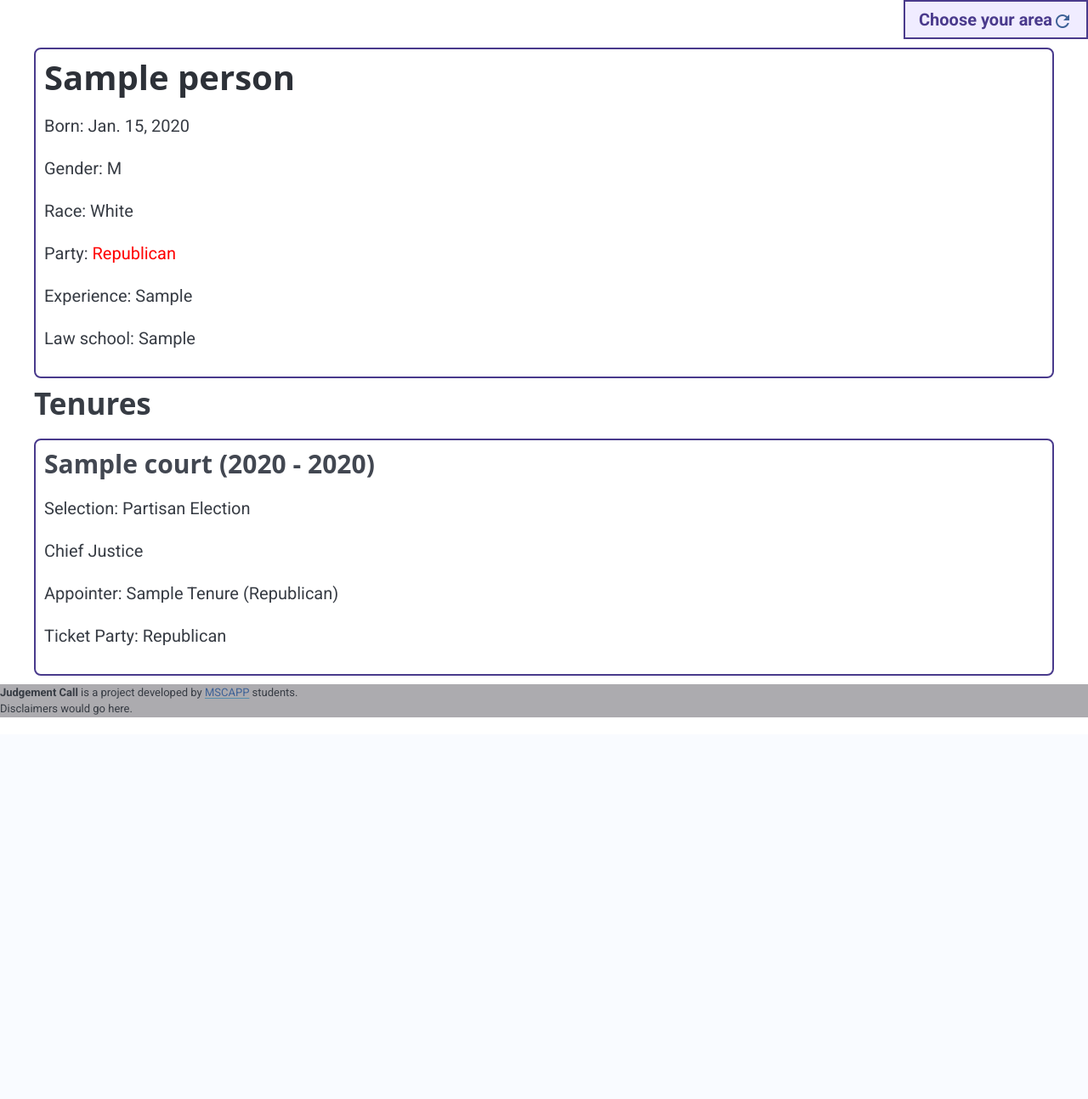
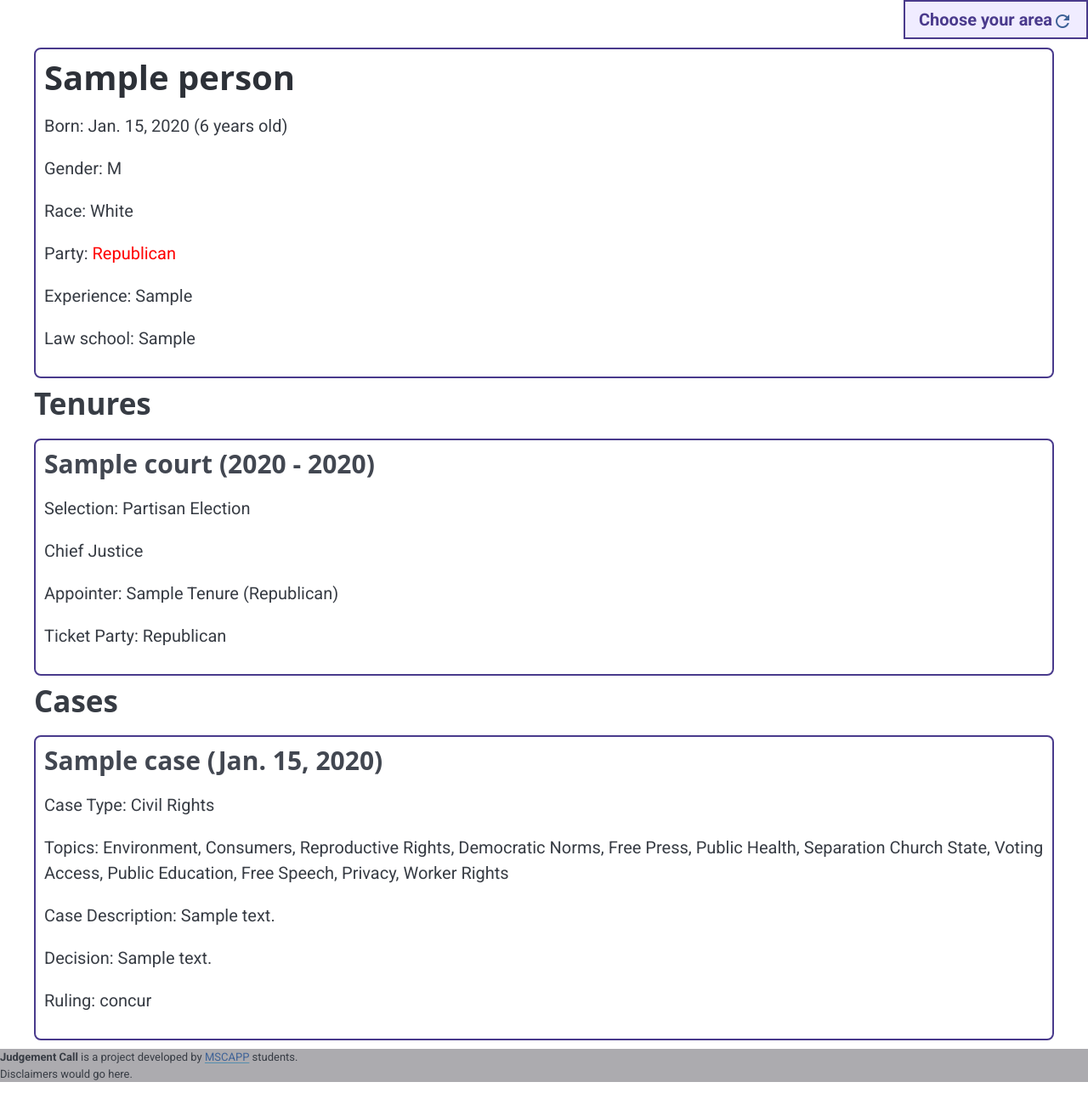
Before and after one commit to uchicago-capp-30320/JudgementCall, a Django app: page /people/1/ in a window 1280 px wide. Shown: the part 65-1358 px from the top of the page at 85% size. Before the commit the page ends 909 px from the top, so only its background shows below. Run offline with Django 5.2, Linux system fonts and the light colour scheme; tables that the repository leaves empty hold one stand-in row (values such as "Sample post"); parts of the project's set-up code (start-up, migrations or seed data) failed here and were passed over.

Commit message:
draft of judge cases/opinions

```diff
--- a/apps/judgement_call/views.py
+++ b/apps/judgement_call/views.py
@@ -237,10 +237,39 @@ def court_full_view(request, court_id):
 def show_person(request, person_id):
     person = get_object_or_404(Person, id=person_id)
     tenures = Tenure.objects.filter(person=person)
+    indops = IndividualOpinion.objects.filter(
+        judge_alias__tenure__person__name_canonical=person
+    ).values(
+        "description",
+        "ruling",
+        "case__case_title",
+        "case__description",
+        "case__docket_no",
+        "case__case_type",
+        "case__decision_date",
+        "case__decision_outcome",
+        "case__decision_winner",
+        "case__plaintiff_argument",
+        "case__defendant_argument",
+        "case__document_url",
+        "case__environment",
+        "case__consumers",
+        "case__reproductive_rights",
+        "case__democratic_norms",
+        "case__free_press",
+        "case__public_health",
+        "case__separation_church_state",
+        "case__voting_access",
+        "case__public_education",
+        "case__free_speech",
+        "case__privacy",
+        "case__worker_rights",
+    )
 
     person_info = {
         "name": person.name_canonical,
         "birth_date": person.birth_date,
+        "age": person.age,
         "gender": person.gender.title(),
         "race": person.race.title(),
         "party_registration": person.party_registration.title(),
@@ -263,12 +292,41 @@ def show_person(request, person_id):
             }
         )
 
+    def get_topics(op):
+        topic_string = ", ".join(
+            field.replace("_", " ").title()
+            for field in Case().topic_flags()
+            if op[f"case__{field}"] not in ("NA", None, "")
+        )
+        return topic_string
+
+    person_opinions = []
+    for op in indops:
+        person_opinions.append(
+            {
+                "case_description": op["case__description"],
+                "opinion_description": op["description"],
+                "ruling": op["ruling"],
+                "case_title": op["case__case_title"],
+                "docket_no": op["case__docket_no"],
+                "case_type": op["case__case_type"],
+                "decision_date": op["case__decision_date"],
+                "decision_outcome": op["case__decision_outcome"],
+                "decision_winner": op["case__decision_winner"],
+                "document_url": op["case__document_url"],
+                "topics": get_topics(op),
+            }
+        )
+
     return render(
         request,
-        "person.html",
+        "person_judge.html",
         {
             "person": person_info,
             "tenures": person_tenures,
+            "opinions": person_opinions,
+            "state": request.session.get("state"),
+            "county": request.session.get("county"),
         },
     )
 
--- a/templates/judges_state_county.html
+++ b/templates/judges_state_county.html
@@ -51,11 +51,11 @@ Judgement Call
             <p>Joined Court: {{ judge.start_date.year }}</p>
             <p>Term End: {{ judge.end_date.year }}</p>
             {% if judge.party_registration == "Republican" %}
-            <p style="color: #c92a2a;"> {{ judge.party_registration}}</p>
+            <p style="color: #c92a2a;">Party: {{ judge.party_registration}}</p>
             {% elif judge.party_registration == "Democrat" %}
-            <p style="color: #3572cf;"> {{ judge.party_registration }}</p>
+            <p style="color: #3572cf;">Party: {{ judge.party_registration }}</p>
             {% else %}
-            <p> {{ judge.party_registration }}</p>
+            <p>Party: {{ judge.party_registration }}</p>
             {% endif %}
             <p> <a href="{{ judge.more_info }}" style="color: #3e6297;">more details</a> </p>
         </div>
--- /dev/null
+++ b/templates/person_judge.html
@@ -0,0 +1,97 @@
+{% extends "base.html" %}
+
+{% block title %}
+Judgement Call
+{% endblock %}
+
+
+{% block content %}
+
+<!DOCTYPE html>
+<html>
+
+<head>
+    <title> {{ person.name }}</title>
+    <style>
+        .card {
+            border: 2px solid #493a8c;
+            padding: 10px;
+            margin: 10px 0;
+            border-radius: 8px;
+        }
+
+        a {
+            color: #3e6297;
+        }
+    </style>
+</head>
+
+<body>
+    <div class="card">
+        <h1>{{ person.name }}</h1>
+        <p>Born: {{ person.birth_date }} ({{ person.age }} years old)</p>
+        <p>Gender: {{ person.gender }}</p>
+        <p>Race: {{ person.race }}</p>
+        {% if person.party_registration == "Republican" %}
+        <p>Party: <span style="color: red;">{{ person.party_registration }}</span></p>
+        {% elif person.party_registration == "Democrat" %}
+        <p>Party: <span style="color: blue;">{{ person.party_registration }}</span></p>
+        {% else %}
+        <p>Party: {{ person.party_registration }}</p>
+        {% endif %}
+        <p>Experience: {{ person.professional_experience }}</p>
+        <p>Law school: {{ person.law_school }}</p>
+
+    </div>
+
+    <h2>Tenures</h2>
+    {% for tenure in tenures %}
+    <div class="card">
+        <h3>{{ tenure.court }} ({{ tenure.start_date.year }} - {{ tenure.end_date.year }})</h3>
+        {% if tenure.selection_type %}
+        <p>Selection: {{ tenure.selection_type }}</p>
+        {% endif %}
+        {% if tenure.chief_justice %}
+        <p>Chief Justice</p>
+        {% endif %}
+        {% if tenure.appointer_name %}
+        <p>Appointer: {{ tenure.appointer_name }} ({{ tenure.appointer_party }})</p>
+        {% endif %}
+        {% if tenure.ticket_party %}
+        <p>Ticket Party: {{ tenure.ticket_party }}</p>
+        {% endif %}
+    </div>
+    {% endfor %}
+
+    <h2>Cases</h2>
+    {% for opinion in opinions %}
+    <div class="card">
+        <h3>{{ opinion.case_title }} ({{ opinion.decision_date }})</h3>
+
+        {% if opinion.case_type %}
+        <p>Case Type: {{ opinion.case_type }}</p>
+        {% endif %}
+
+        {% if opinion.topics %}
+        <p>Topics: {{ opinion.topics }}</p>
+        {% endif %}
+
+        {% if opinion.case_description %}
+        <p>Case Description: {{ opinion.case_description }}</p>
+        {% endif %}
+
+        {% if opinion.decision_outcome %}
+        <p>Decision: {{ opinion.decision_outcome }}</p>
+        {% endif %}
+
+        {% if opinion.ruling %}
+        <p>Ruling: {{ opinion.ruling }}</p>
+        {% endif %}
+
+    </div>
+    {% endfor %}
+</body>
+
+</html>
+
+{% endblock %}
```
